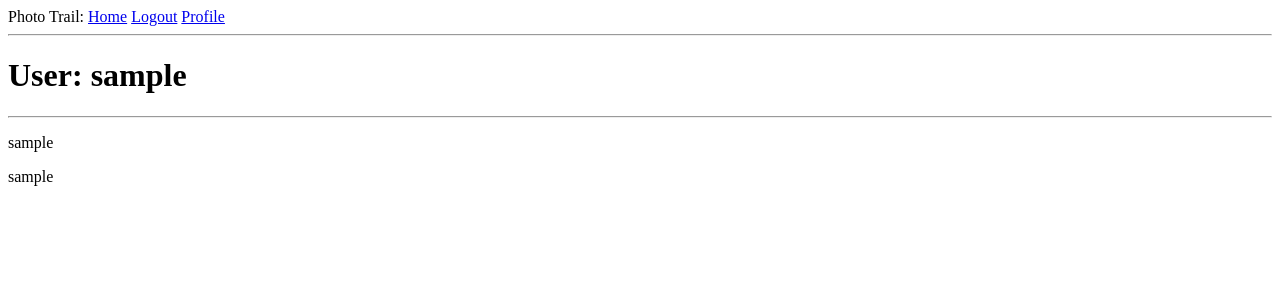
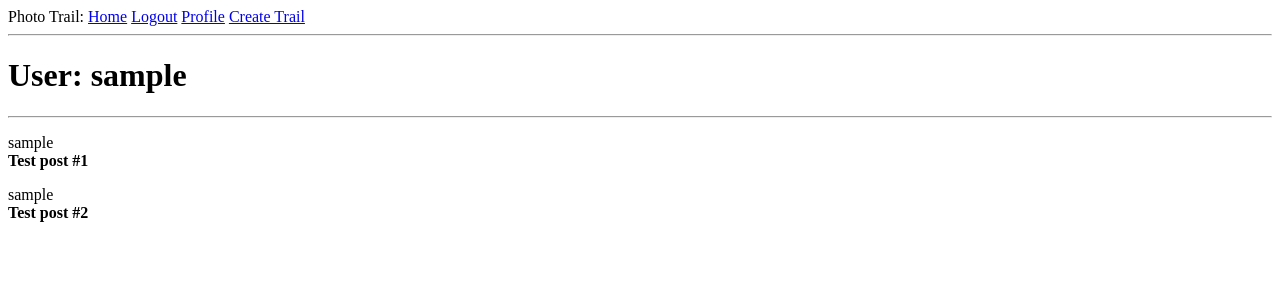
Before and after one commit to ggguser/photo_trail, a Flask app: a page that uses app/templates/base.html in a window 1280 px wide. Shown: the top 300 px of the page. Run offline with Flask 2, Linux system fonts and the light colour scheme; the visitor is signed in with stand-in values (Sample User, id 1); data comes from the database, SQL or seed files in the repository.

Commit message:
Added create trail

```diff
--- a/app/forms.py
+++ b/app/forms.py
@@ -1,6 +1,6 @@
 from flask_wtf import FlaskForm
-from wtforms import StringField, PasswordField, BooleanField, SubmitField
-from wtforms.validators import DataRequired, EqualTo, Email, ValidationError
+from wtforms import StringField, PasswordField, BooleanField, SubmitField, TextAreaField
+from wtforms.validators import DataRequired, EqualTo, Email, ValidationError, Length
 
 from app.models import User
 
--- a/app/routes.py
+++ b/app/routes.py
@@ -62,6 +62,7 @@ def register():
 
 
 @app.route('/upload', methods=['POST'])
+@login_required
 def upload():
     if 'photo' not in request.files:
         redirect(url_for('index'))
@@ -72,7 +73,7 @@ def upload():
     trails.append(photos)
     path = os.path.join(app.config['IMAGE_DIR'], photo_name)  # TODO: это можно переместить в config?
     photo.save(path)  # TODO: загрузка нескольких файлов сразу
-    return redirect(url_for('index'))
+    return redirect(url_for('create'))
 
 
 @app.route('/user/<username>')
@@ -80,10 +81,16 @@ def upload():
 def user(username):
     user = User.query.filter_by(username=username).first_or_404()
     trails = [
-        {'author': user, 'body': 'Test post #1'},
-        {'author': user, 'body': 'Test post #2'}
+        {'author': user, 'comment': 'Test post #1'},
+        {'author': user, 'comment': 'Test post #2'}
     ]
     return render_template('user.html', user=user, trails=trails)
+
+
+@app.route('/create')
+@login_required
+def create():
+    return render_template('create.html', username=current_user)
 
 
 if __name__ == '__main__':
--- a/app/templates/base.html
+++ b/app/templates/base.html
@@ -17,10 +17,11 @@
         <div>Photo Trail:
             <a href="{{ url_for('index') }}">Home</a>
             {% if current_user.is_authenticated %}
-            <a href="{{ url_for('logout') }}">Logout</a>
-            <a href="{{ url_for('user', username=current_user.username) }}">Profile</a>
+                <a href="{{ url_for('logout') }}">Logout</a>
+                <a href="{{ url_for('user', username=current_user.username) }}">Profile</a>
+                <a href="{{ url_for('create') }}">Create Trail</a>
             {% else %}
-            <a href="{{ url_for('login') }}">Login</a>
+                <a href="{{ url_for('login') }}">Login</a>
             {% endif %}
         </div>
         <hr>
--- a/app/templates/index.html
+++ b/app/templates/index.html
@@ -7,10 +7,4 @@
         {% endfor %}
     {% endfor %}
 
-    <form action="{{ url_for('upload') }}"
-          method="POST"
-          enctype="multipart/form-data">
-        <input type="file" name="photo" accept="image/jpeg" required>
-        <button>Upload</button>
-    </form>
 {% endblock %}
```
Also changed, not shown: app/templates/create.html (added, +14 -0 lines).
